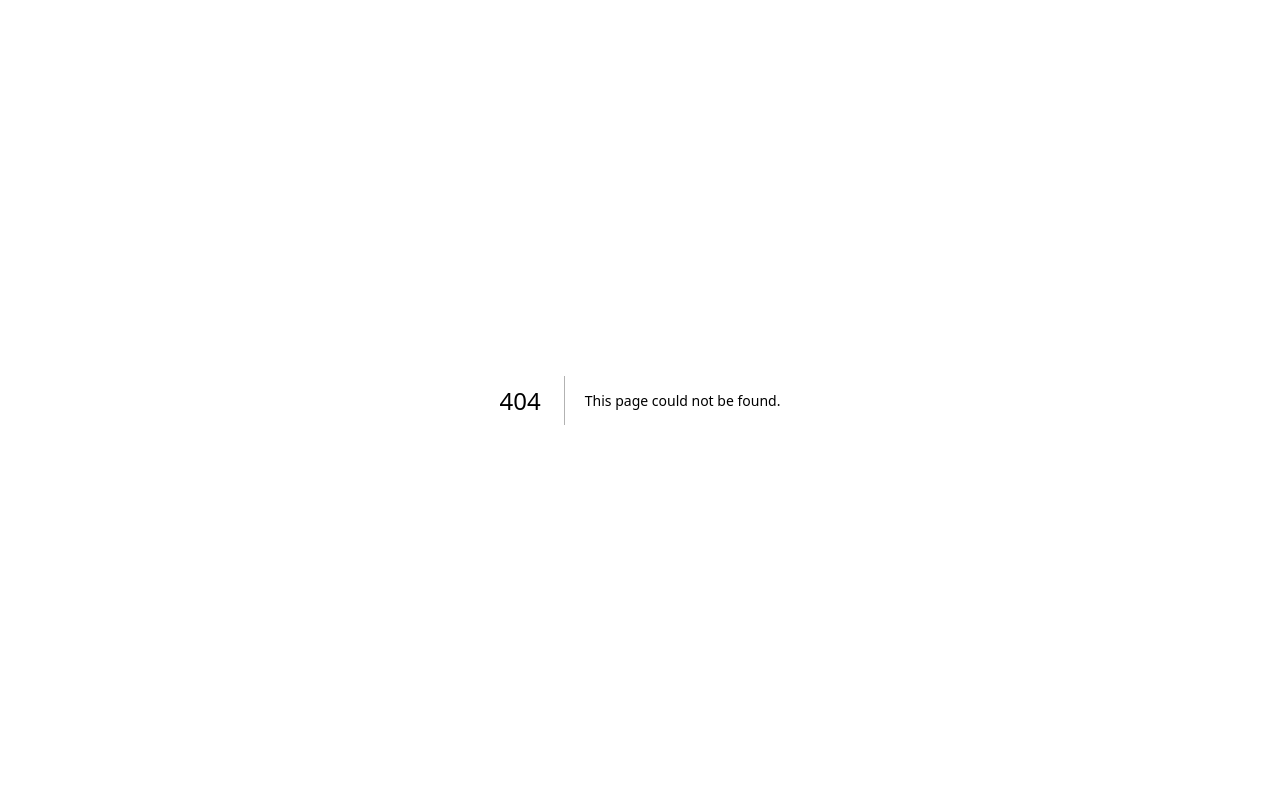
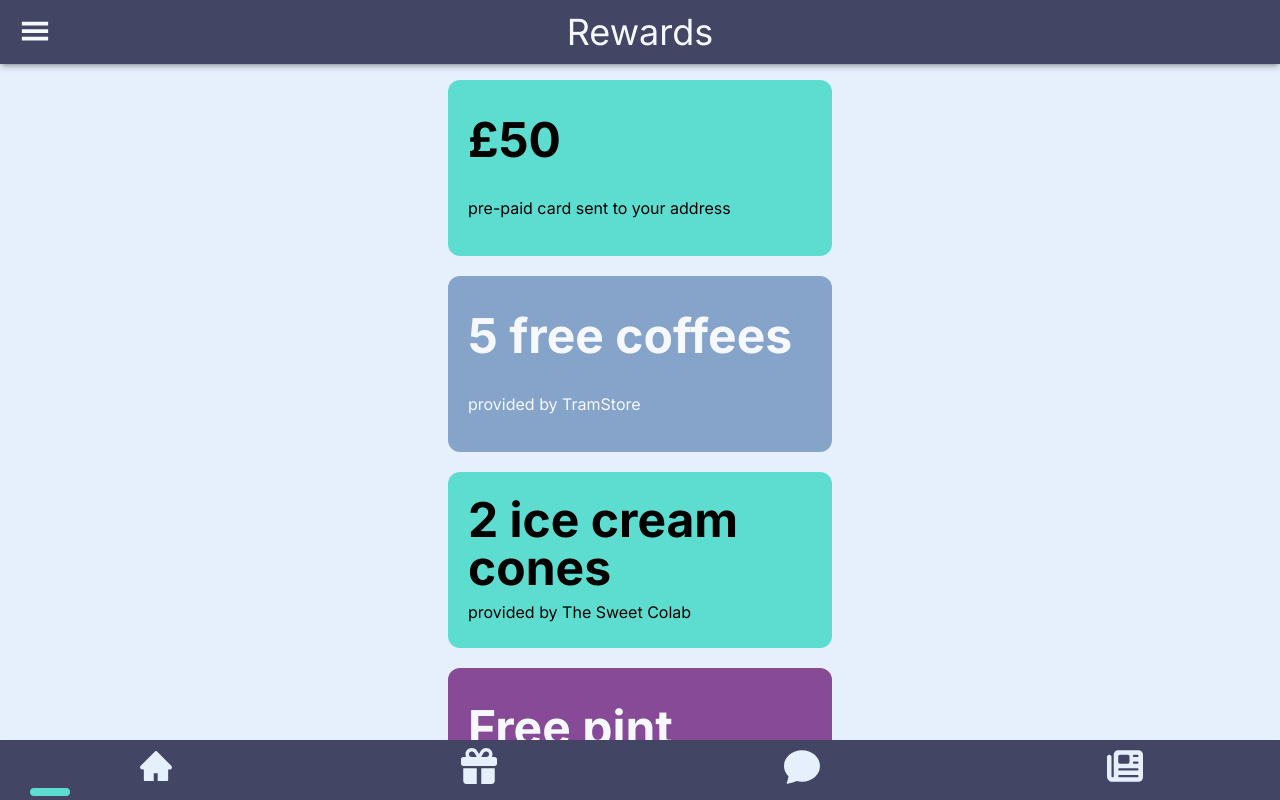
Before and after one commit to Romanief/pidgeon, a Next.js app: page /rewards in a window 1280 px wide. Before the commit this address had no page. Shown: the top 800 px of the page. Built offline with nearby package versions, Linux system fonts and the light colour scheme.

Commit message:
Reward view

```diff
--- /dev/null
+++ b/app/rewards/page.tsx
@@ -0,0 +1,25 @@
+"use client"
+
+import { useRouter } from 'next/navigation'
+import Footer from '@/components/Footer'
+import Navbar from '@/components/Navbar'
+import Reward from '@/components/Reward'
+import React from 'react'
+
+function page() {
+  return (
+    <div>
+      <Navbar text='Rewards'/>
+      <div className='pt-20 flex flex-col gap-5 mb-20'>
+      <Reward color='#5DDDD0' reward='£50' text='pre-paid card sent to your address' textColor={"#000000"}/>
+      <Reward color='#86A4CA' reward='5 free coffees' text='provided by TramStore' textColor={"#F5F9FF"}/>
+      <Reward color='#5DDDD0' reward='2 ice cream cones' text='provided by The Sweet Colab' textColor={"#000000"}/>
+      <Reward color='#874A97' reward='Free pint' text='provided by The Local Pub' textColor={"#F5F9FF"}/>
+      <Reward color='#86A4CA' reward='5% discount' text='provided by A Flower Shop' textColor={"#F5F9FF"}/>
+      </div>
+      <Footer/>
+    </div>
+  )
+}
+
+export default page
--- /dev/null
+++ b/components/Reward.tsx
@@ -0,0 +1,13 @@
+import React from 'react'
+
+function Reward({color, reward, text, textColor}: {color:string, reward:string, text:string, textColor: string}) {
+  return (
+    <div className={`w-96 h-44 bg-pBlue mx-auto rounded-xl flex flex-col justify-around p-5`}
+    style={{backgroundColor: color, color: textColor}}>
+      <div className='text-5xl font-bold'>{reward}</div>
+      <div>{text}</div>
+    </div>
+  )
+}
+
+export default Reward
```
